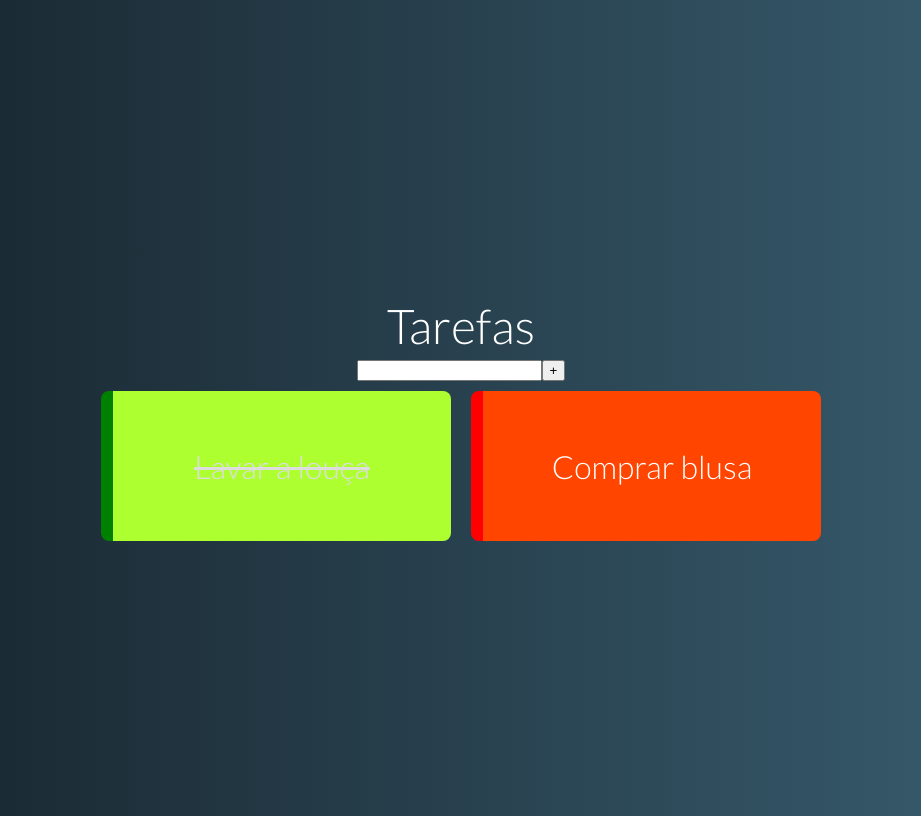
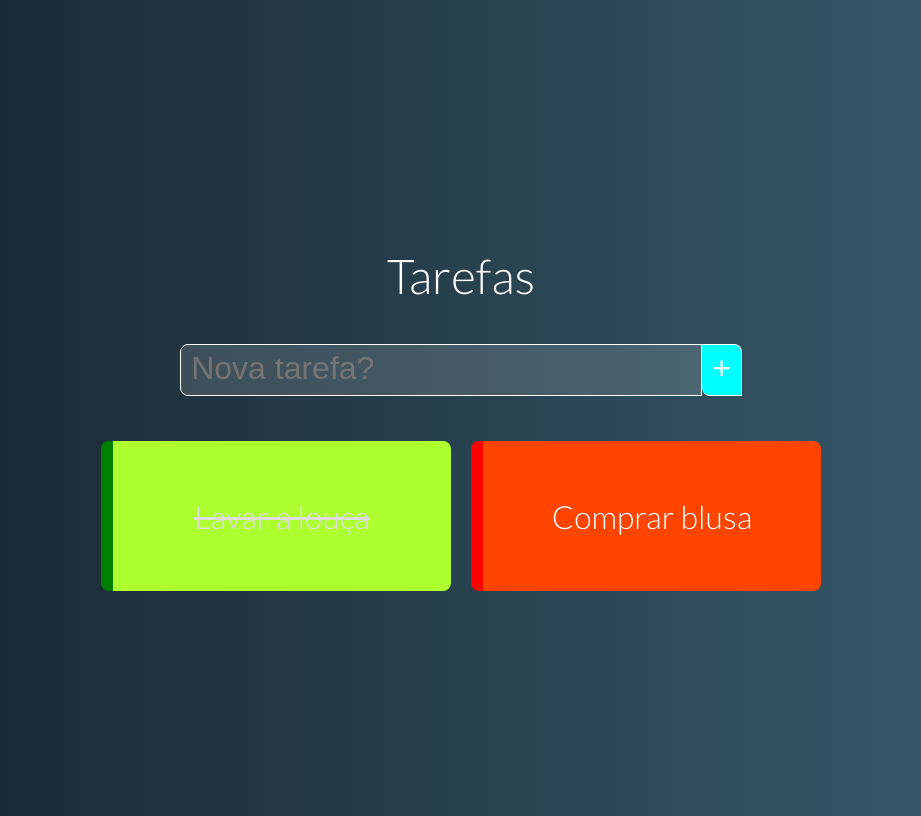
Before and after one commit to hugopedro/Vue, a Vue app in the folder projeto02-tarefas/tarefas/: page / in a window 1280 px wide. Shown: the whole page, without its empty margins (179-1100 px from the left). Built offline with nearby package versions, Linux system fonts and the light colour scheme.

Commit message:
155 Ajustando CSS

```diff
--- a/projeto02-tarefas/tarefas/src/App.vue
+++ b/projeto02-tarefas/tarefas/src/App.vue
@@ -29,7 +29,7 @@
 			if (reallyNew) {
 				this.tasks.push({
 					name: task.name,
-					pending: task.pending ||  true
+					pending: task.pending ||  true // se nao tiver task.pending por padrao a task estará pendente (true) ou é o valor default
 				})
 			}
 		}
--- a/projeto02-tarefas/tarefas/src/components/NewTask.vue
+++ b/projeto02-tarefas/tarefas/src/components/NewTask.vue
@@ -1,7 +1,8 @@
 <template>
   <div class="new-task">
-      <input v-model="name" @keydown.enter="add" type="text">
-      <button @click="add">+</button>
+      <input v-model="name" @keydown.enter="add" type="text"
+            class="form-element" placeholder="Nova tarefa?">
+      <button class="form-element" @click="add">+</button>
   </div>
 </template>
 
@@ -17,7 +18,7 @@
             // o objetivo do método adicionar é emitir um evento que foi adicionado ao elemento
             // é notificar o componente-pai (que é o app) que uma task foi adicionada
             // é o componente pai que tem os dados (App.vue linha 18), entao lá é pra adicionar uma nova lista de array
-            this.$emit('taskAdded', {name:this.name})
+            this.$emit('taskAdded', { name: this.name })
             //alem de emitir o evento deseja-se limpar o valor do evento para poder emitir uma nova task
             this.name = '' //limpa o input
         }
@@ -26,5 +27,31 @@
 </script>
 
 <style>
+    .new-task {
+        margin:35px;
+    }
+
+    .form-element {
+        outline:none;
+        font-size: 2rem;
+        border: 1px solid #FFF;
+        padding: 5px 10px 8px;
+        color: #FFF;
+    }
+
+    input.form-element {
+        width: 500px;
+        background: #fff2;
+        border-top-left-radius: 8px ;
+        border-bottom-left-radius: 8px;
+    }
+
+    button.form-element {
+        border-left: none;
+        background-color: cyan;
+        border-top-right-radius: 8px;
+        border-bottom-left-radius: 8px;
+    }
+
 
 </style>
```
